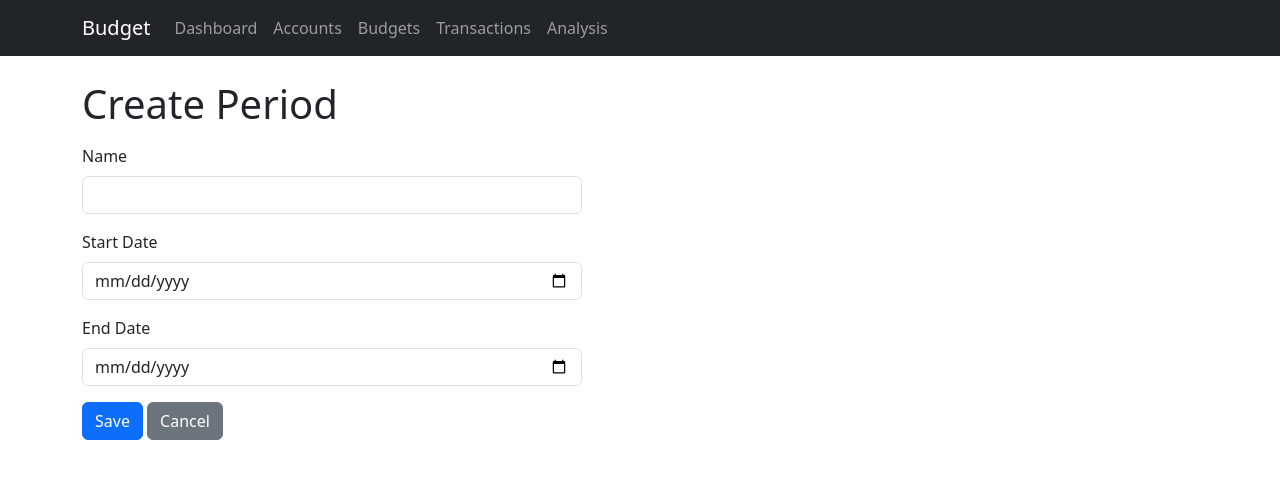
After one commit to Steve-Glover/budget, a Flask app: page /analysis/create in a window 1280 px wide. The commit adds this page. Shown: the top 479 px of the page. Run offline with Flask 3, Linux system fonts and the light colour scheme.

Commit message:
(add) analysis period CRUD with routes, forms, templates, and tests
Co-Authored-By: Claude Opus 4.6 <noreply@anthropic.com>

```diff
--- a/app/__init__.py
+++ b/app/__init__.py
@@ -1,6 +1,6 @@
 from flask import Flask
 from config import config
-from app.extensions import db, migrate
+from app.extensions import db, migrate, csrf
 
 
 def create_app(config_name=None):
@@ -14,6 +14,7 @@ def create_app(config_name=None):
 
     db.init_app(app)
     migrate.init_app(app, db)
+    csrf.init_app(app)
 
     # Import models so Alembic can detect them
     from app import models  # noqa: F401
--- a/app/extensions.py
+++ b/app/extensions.py
@@ -1,5 +1,6 @@
 from flask_sqlalchemy import SQLAlchemy
 from flask_migrate import Migrate
+from flask_wtf.csrf import CSRFProtect
 from sqlalchemy import MetaData
 from sqlalchemy.orm import DeclarativeBase
 
@@ -19,3 +20,4 @@ class Base(DeclarativeBase):
 
 db = SQLAlchemy(model_class=Base)
 migrate = Migrate()
+csrf = CSRFProtect()
--- /dev/null
+++ b/app/forms/analysis_forms.py
@@ -0,0 +1,18 @@
+from flask_wtf import FlaskForm
+from wtforms import StringField, DateField
+from wtforms.validators import DataRequired, Length
+
+
+class AnalysisPeriodForm(FlaskForm):
+    name = StringField("Name", validators=[DataRequired(), Length(max=120)])
+    start_date = DateField("Start Date", validators=[DataRequired()])
+    end_date = DateField("End Date", validators=[DataRequired()])
+
+    def validate(self, extra_validators=None):
+        if not super().validate(extra_validators):
+            return False
+        if self.start_date.data and self.end_date.data:
+            if self.start_date.data >= self.end_date.data:
+                self.end_date.errors.append("End date must be after start date.")
+                return False
+        return True
--- a/app/routes/__init__.py
+++ b/app/routes/__init__.py
@@ -2,6 +2,7 @@ from app.routes.main import bp as main_bp
 from app.routes.accounts import bp as accounts_bp
 from app.routes.budgets import bp as budgets_bp
 from app.routes.transactions import bp as transactions_bp
+from app.routes.analysis import bp as analysis_bp
 
 
 def register_blueprints(app):
@@ -9,3 +10,4 @@ def register_blueprints(app):
     app.register_blueprint(accounts_bp, url_prefix="/accounts")
     app.register_blueprint(budgets_bp, url_prefix="/budgets")
     app.register_blueprint(transactions_bp, url_prefix="/transactions")
+    app.register_blueprint(analysis_bp, url_prefix="/analysis")
--- /dev/null
+++ b/app/routes/analysis.py
@@ -0,0 +1,68 @@
+from flask import Blueprint, render_template, redirect, url_for, flash
+
+from app.forms.analysis_forms import AnalysisPeriodForm
+from app.services import analysis_service
+
+bp = Blueprint("analysis", __name__)
+
+DEFAULT_USER_ID = 1
+
+
+@bp.route("/")
+def list_periods():
+    periods = analysis_service.get_periods_for_user(DEFAULT_USER_ID)
+    return render_template("analysis/list.html", periods=periods)
+
+
+@bp.route("/create", methods=["GET", "POST"])
+def create_period():
+    form = AnalysisPeriodForm()
+    if form.validate_on_submit():
+        analysis_service.create_period(
+            name=form.name.data,
+            start_date=form.start_date.data,
+            end_date=form.end_date.data,
+            user_id=DEFAULT_USER_ID,
+        )
+        flash("Analysis period created.", "success")
+        return redirect(url_for("analysis.list_periods"))
+    return render_template("analysis/form.html", form=form, title="Create Period")
+
+
+@bp.route("/<int:period_id>/edit", methods=["GET", "POST"])
+def edit_period(period_id):
+    period = analysis_service.get_period(period_id)
+    if not period:
+        flash("Period not found.", "danger")
+        return redirect(url_for("analysis.list_periods"))
+
+    form = AnalysisPeriodForm(obj=period)
+    if form.validate_on_submit():
+        analysis_service.update_period(
+            period_id,
+            name=form.name.data,
+            start_date=form.start_date.data,
+            end_date=form.end_date.data,
+        )
+        flash("Period updated.", "success")
+        return redirect(url_for("analysis.list_periods"))
+    return render_template("analysis/form.html", form=form, title="Edit Period")
+
+
+@bp.route("/<int:period_id>/delete", methods=["POST"])
+def delete_period(period_id):
+    if analysis_service.delete_period(period_id):
+        flash("Period deleted.", "success")
+    else:
+        flash("Period not found.", "danger")
+    return redirect(url_for("analysis.list_periods"))
+
+
+@bp.route("/<int:period_id>/report")
+def period_report(period_id):
+    # Stub — full implementation in Commit 2
+    period = analysis_service.get_period(period_id)
+    if not period:
+        flash("Period not found.", "danger")
+        return redirect(url_for("analysis.list_periods"))
+    return redirect(url_for("analysis.list_periods"))
--- /dev/null
+++ b/app/templates/analysis/form.html
@@ -0,0 +1,32 @@
+{% extends "base.html" %}
+
+{% block title %}{{ title }} — Budget{% endblock %}
+
+{% block content %}
+<h1>{{ title }}</h1>
+
+<form method="POST" class="mt-3" style="max-width: 500px;">
+  {{ form.hidden_tag() }}
+
+  <div class="mb-3">
+    {{ form.name.label(class="form-label") }}
+    {{ form.name(class="form-control") }}
+    {% for error in form.name.errors %}<div class="text-danger">{{ error }}</div>{% endfor %}
+  </div>
+
+  <div class="mb-3">
+    {{ form.start_date.label(class="form-label") }}
+    {{ form.start_date(class="form-control", type="date") }}
+    {% for error in form.start_date.errors %}<div class="text-danger">{{ error }}</div>{% endfor %}
+  </div>
+
+  <div class="mb-3">
+    {{ form.end_date.label(class="form-label") }}
+    {{ form.end_date(class="form-control", type="date") }}
+    {% for error in form.end_date.errors %}<div class="text-danger">{{ error }}</div>{% endfor %}
+  </div>
+
+  <button type="submit" class="btn btn-primary">Save</button>
+  <a href="{{ url_for('analysis.list_periods') }}" class="btn btn-secondary">Cancel</a>
+</form>
+{% endblock %}
--- a/app/templates/base.html
+++ b/app/templates/base.html
@@ -30,6 +30,9 @@
           <li class="nav-item">
             <a class="nav-link" href="{{ url_for('transactions.list_transactions') }}">Transactions</a>
           </li>
+          <li class="nav-item">
+            <a class="nav-link" href="{{ url_for('analysis.list_periods') }}">Analysis</a>
+          </li>
         </ul>
       </div>
     </div>
```
Also changed, not shown: app/templates/analysis/list.html (added, +42 -0 lines), tests/conftest.py (+5 -0 lines), tests/test_routes/test_analysis_routes.py (added, +115 -0 lines), tests/test_routes/__init__.py (added).
